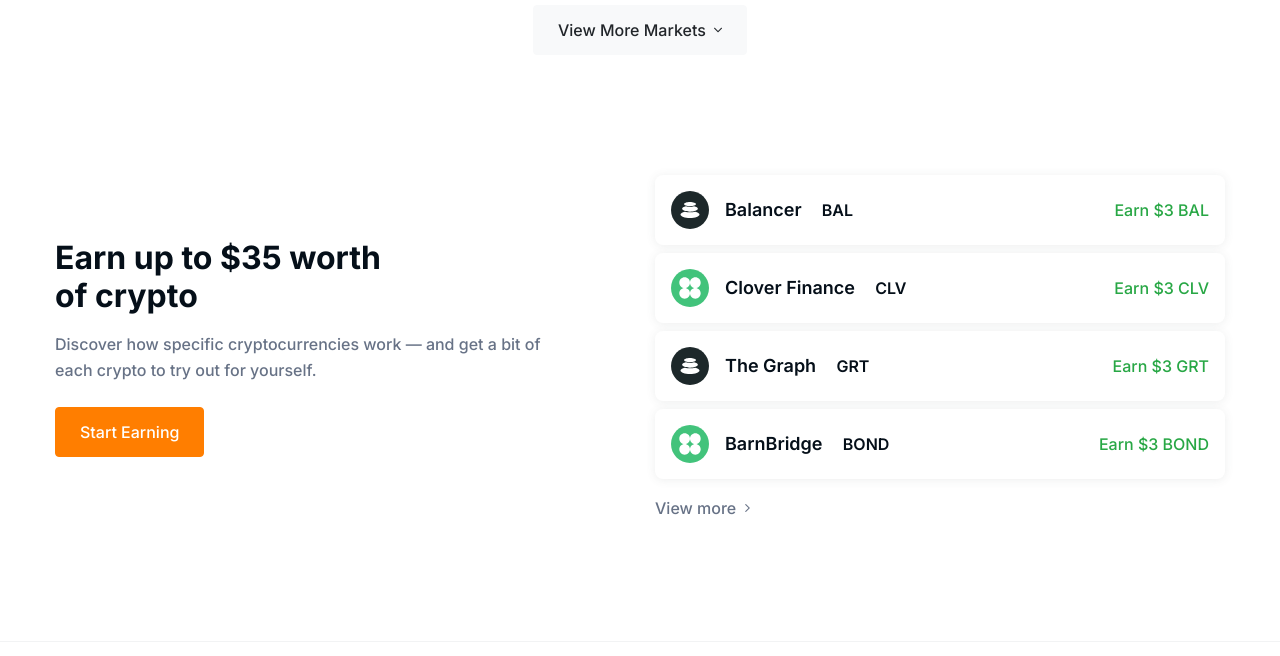
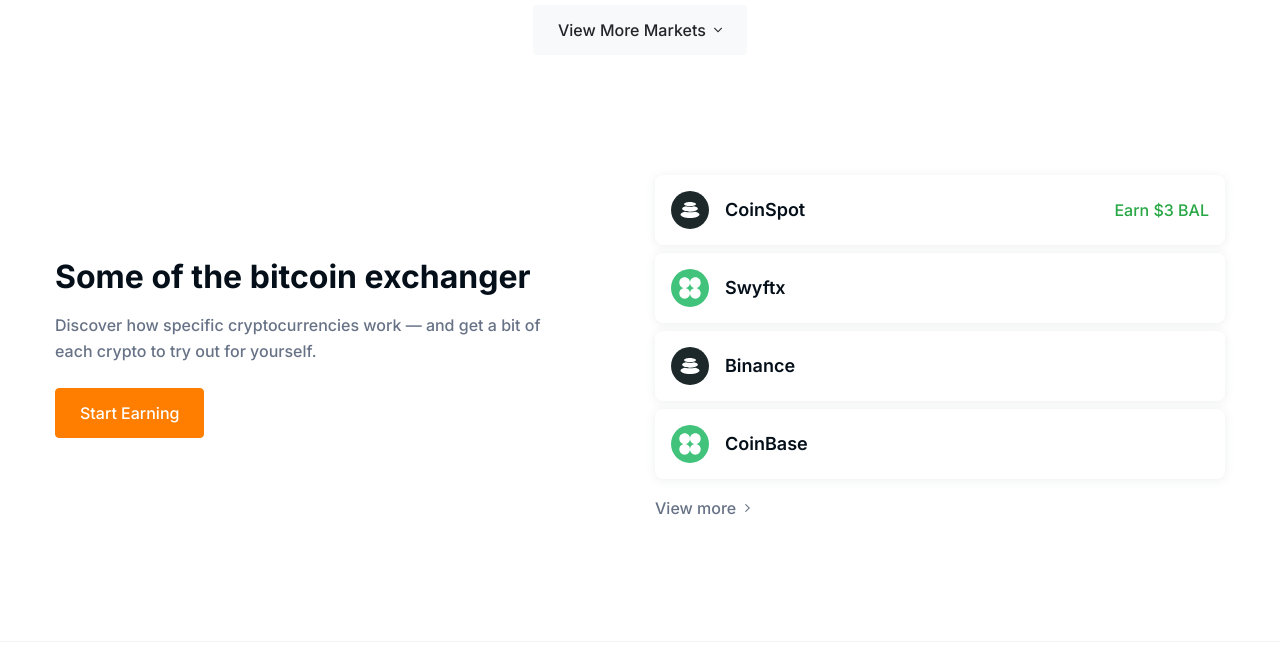
Before and after one commit to ErPrabin/cryptocurrency, a Django app: page / in a window 1280 px wide. Shown: the part 964-1620 px from the top of the page. Run offline with Django 3.2, Linux system fonts and the light colour scheme; the visitor is signed in with stand-in values (Sample User, id 1); some libraries are stand-ins or nearby versions.

Commit message:
bitcoin broker link added

```diff
--- a/templates/index.html
+++ b/templates/index.html
@@ -234,8 +234,7 @@
       <div class="col-lg-6">
         <div class="mb-5 mb-lg-0 pr-lg-5">
           <h2 class="font-weight-bold mb-3">
-            Earn up to $35 worth <br />
-            of crypto
+            Some of the bitcoin exchanger <br />
           </h2>
           <p class="mb-4">
             Discover how specific cryptocurrencies work — and get a bit of each
@@ -247,7 +246,7 @@
       <!-- end col-lg-6 -->
       <div class="col-lg-6">
         <div class="media-list mb-3">
-          <a href="#" class="card hover-y mb-2">
+          <a href="https://www.coinspot.com.au/?affiliate=MCPXBV" target="_blank" class="card hover-y mb-2">
             <div class="card-body media align-items-center p-3">
               <img
                 src="{% static 'images/asset-logo.svg' %} "
@@ -266,23 +265,15 @@
                 <div>
                   <span
                     class="mb-1 font-size-18 font-weight-semi-bold text-black"
-                    >Balancer</span
+                    >CoinSpot</span
                   >
-                  <span
-                    class="
-                      mb-1
-                      font-weight-semi-bold
-                      text-black text-uppercase
-                      ml-3
-                    "
-                    >bal</span
-                  >
+
                 </div>
                 <p class="text-success">Earn $3 BAL</p>
               </div>
             </div> </a
           ><!-- end card -->
-          <a href="#" class="card hover-y mb-2">
+          <a href="https://trade.swyftx.com.au/register/?ref=coinformant&promoRef=10btc" target="_blank" class="card hover-y mb-2">
             <div class="card-body media align-items-center p-3">
               <img
                 src="{% static 'images/asset-logo2.svg' %} "
@@ -301,23 +292,14 @@
                 <div>
                   <span
                     class="mb-1 font-size-18 font-weight-semi-bold text-black"
-                    >Clover Finance</span
+                    >Swyftx</span
                   >
-                  <span
-                    class="
-                      mb-1
-                      font-weight-semi-bold
-                      text-black text-uppercase
-                      ml-3
-                    "
-                    >clv</span
-                  >
+
                 </div>
-                <p class="text-success">Earn $3 CLV</p>
               </div>
             </div> </a
           ><!-- end card -->
-          <a href="#" class="card hover-y mb-2">
+          <a href="https://accounts.binance.com/en/login" target="_blank" class="card hover-y mb-2">
             <div class="card-body media align-items-center p-3">
               <img
                 src="{% static 'images/asset-logo.svg' %} "
@@ -336,23 +318,13 @@
                 <div>
                   <span
                     class="mb-1 font-size-18 font-weight-semi-bold text-black"
-                    >The Graph</span
-                  >
-                  <span
-                    class="
-                      mb-1
-                      font-weight-semi-bold
-                      text-black text-uppercase
-                      ml-3
-                    "
-                    >grt</span
+                    >Binance</span
                   >
                 </div>
-                <p class="text-success">Earn $3 GRT</p>
               </div>
             </div> </a
           ><!-- end card -->
-          <a href="#" class="card hover-y mb-2">
+          <a href="https://www.coinbase.com/?clickId=W15Wrj0nGxyIWxJVX73VfzPFUkBTbOz%3Ar2-gQo0&utm_source=impact&utm_medium=growthp&utm_campaign=rt_p_m_w_d_acq_imp_gro_aff_Crypto%20Head%20Pty%20Ltd&utm_content=552039&utm_creative=Online%20Tracking%20Link&irgwc=1" target="_blank" class="card hover-y mb-2">
             <div class="card-body media align-items-center p-3">
               <img
                 src="{% static 'images/asset-logo2.svg' %} "
@@ -371,19 +343,10 @@
                 <div>
                   <span
                     class="mb-1 font-size-18 font-weight-semi-bold text-black"
-                    >BarnBridge</span
+                    >CoinBase</span
                   >
-                  <span
-                    class="
-                      mb-1
-                      font-weight-semi-bold
-                      text-black text-uppercase
-                      ml-3
-                    "
-                    >bond</span
-                  >
+
                 </div>
-                <p class="text-success">Earn $3 BOND</p>
               </div>
             </div> </a
           ><!-- end card -->
```
